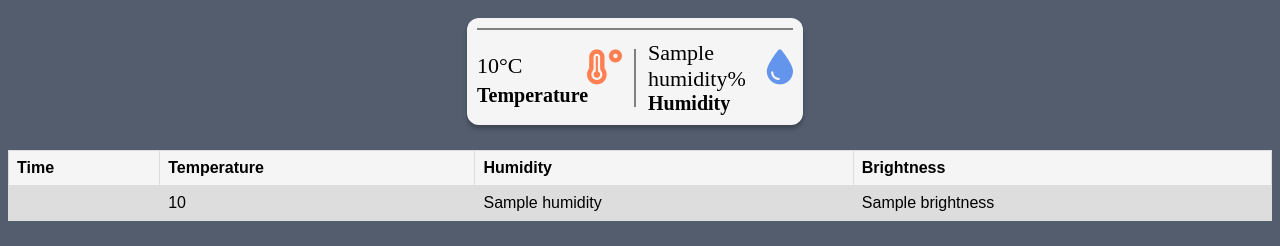
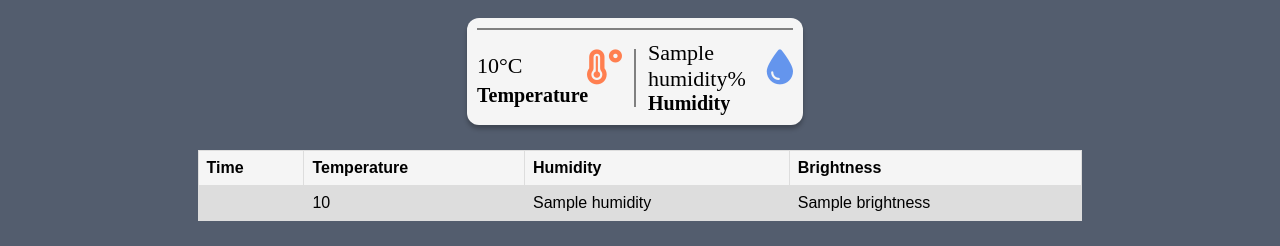
Before and after one commit to Boyan-Apostolov/Greenhouse-ICT-Fontys, a Flask app: template onlyServer/templates/home.html in a window 1280 px wide. Shown: the top 246 px of the page. Run offline with Flask 3, Linux system fonts and the light colour scheme; the template is opened without the code that fills it: most values are stand-ins (such as "Sample title", 1, 10 or a date in 2020).

Commit message:
Code improvements

```diff
--- a/onlyServer/app.py
+++ b/onlyServer/app.py
@@ -28,6 +28,7 @@ def receive_data():
 
     return ""
 
+
 # Flask app
 @app.route('/')
 def home():  # put application's code here
--- a/onlyServer/static/home.css
+++ b/onlyServer/static/home.css
@@ -86,7 +86,6 @@ p{
 
 .chart-holder{
     background: whitesmoke;
-    margin-top: 25px;
     width: 45vw;
     margin: 25px auto;
 }
@@ -94,7 +93,7 @@ p{
 table {
   font-family: arial, sans-serif;
   border-collapse: collapse;
-  width: 100%;
+  width: 70%;
     background: whitesmoke;
     margin: 25px auto;
 }
```
Also changed, not shown: onlyServer/arduino_send_data.py (+14 -5 lines), 1 other file.
